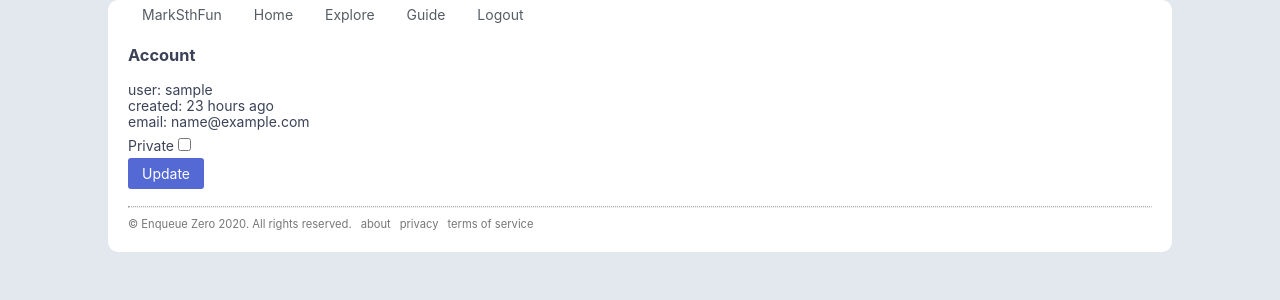
After one commit to soasme/shire, a Flask app: page /account/ in a window 1280 px wide. The commit adds this page. Shown: the top 300 px of the page. Run offline with Flask 2, Linux system fonts and the light colour scheme; the visitor is signed in with stand-in values (Sample User, id 1); tables that the repository leaves empty hold one stand-in row (values such as "Sample post"); some libraries are stand-ins or nearby versions.

Commit message:
support setting private account.

```diff
--- a/shire/core.py
+++ b/shire/core.py
@@ -98,7 +98,8 @@ def create_app():
     app.add_url_rule('/things/<int:id>/download/', 'download_thing', views.download_thing)
     app.add_url_rule('/things/<int:id>/delete/', 'delete_thing_page', views.delete_thing_page)
     app.add_url_rule('/things/<int:id>/delete/', 'delete_thing', views.delete_thing, methods=['POST'])
-
     app.add_url_rule('/login/', 'login', views.login, methods=['POST'])
+    app.add_url_rule('/account/', 'account', views.account)
+    app.add_url_rule('/account/', 'update_account', views.update_account, methods=['POST'])
     app.add_url_rule('/v1/things/<int:id>/share/', 'share_thing', views.share_thing, methods=['POST'])
     return app
--- a/shire/static/css/main.css
+++ b/shire/static/css/main.css
@@ -8,7 +8,6 @@ a:hover { color: #ffffff; background-color: #5469d4; }
 .footer-link {text-decoration: none; color: #777; font-size: .8em; margin-left: 5px;}
 .footer-copyright {color: #777; font-size: .8em;}
 .thing {padding-bottom: 10px;}
-.thing-title {font-size: 1.2em;}
 .thing-time {color: #999; font-size: .8em; margin-top: 5px;}
 .thing-time a {color: #999;}
 .thing-time a:hover {background-color: #999; color: #fff;}
--- /dev/null
+++ b/shire/templates/profile.html
@@ -0,0 +1,24 @@
+{% extends "base.html" %}
+
+{% block title %}Account{% endblock %}
+
+{% block content %}
+<h3>Account</h3>
+<div>user: {{ g.user.username }}</div>
+<div>created: {{ g.user.time | from_now }}</div>
+<div>email: {{ g.user.email }}</div>
+
+<form class="pure-form pure-form-stacked" method="post">
+  <fieldset>
+    <label for="is_private">
+      Private
+      <input type="checkbox" name="is_private" id="is_private"
+        {% if g.user.is_private %}checked="checked"{% endif %}>
+    </label>
+
+    <div>{{ error }}</div>
+
+    <input type="submit" value="Update" class="pure-button pure-button-primary">
+  </fieldset>
+</form>
+{% endblock %}
--- a/shire/views.py
+++ b/shire/views.py
@@ -449,3 +449,25 @@ def filter_user_things_by_category(username, category):
             title=f'@{username} ({category.name})',
             things_cnt=None, things=things, is_me=is_me,
             mark_error='', tags=tags)
+
+def account():
+    if not g.user: abort(403)
+    error = session.pop('error.update_account', '')
+    return render_template('profile.html', error=error)
+
+def update_account():
+    if not g.user: abort(403)
+    is_private = request.form.get('is_private') == 'on'
+
+    g.user.is_private = is_private
+
+    try:
+        db.session.add(g.user)
+        db.session.commit()
+        session['error.update_account'] = 'updated successfully!'
+        return redirect(url_for('account'))
+    except Exception as e:
+        current_app.logger.error('update account error: %s', e)
+        db.session.rollback()
+        session['error.update_account'] = 'database error, please try later.'
+        return redirect(url_for('account'))
```
